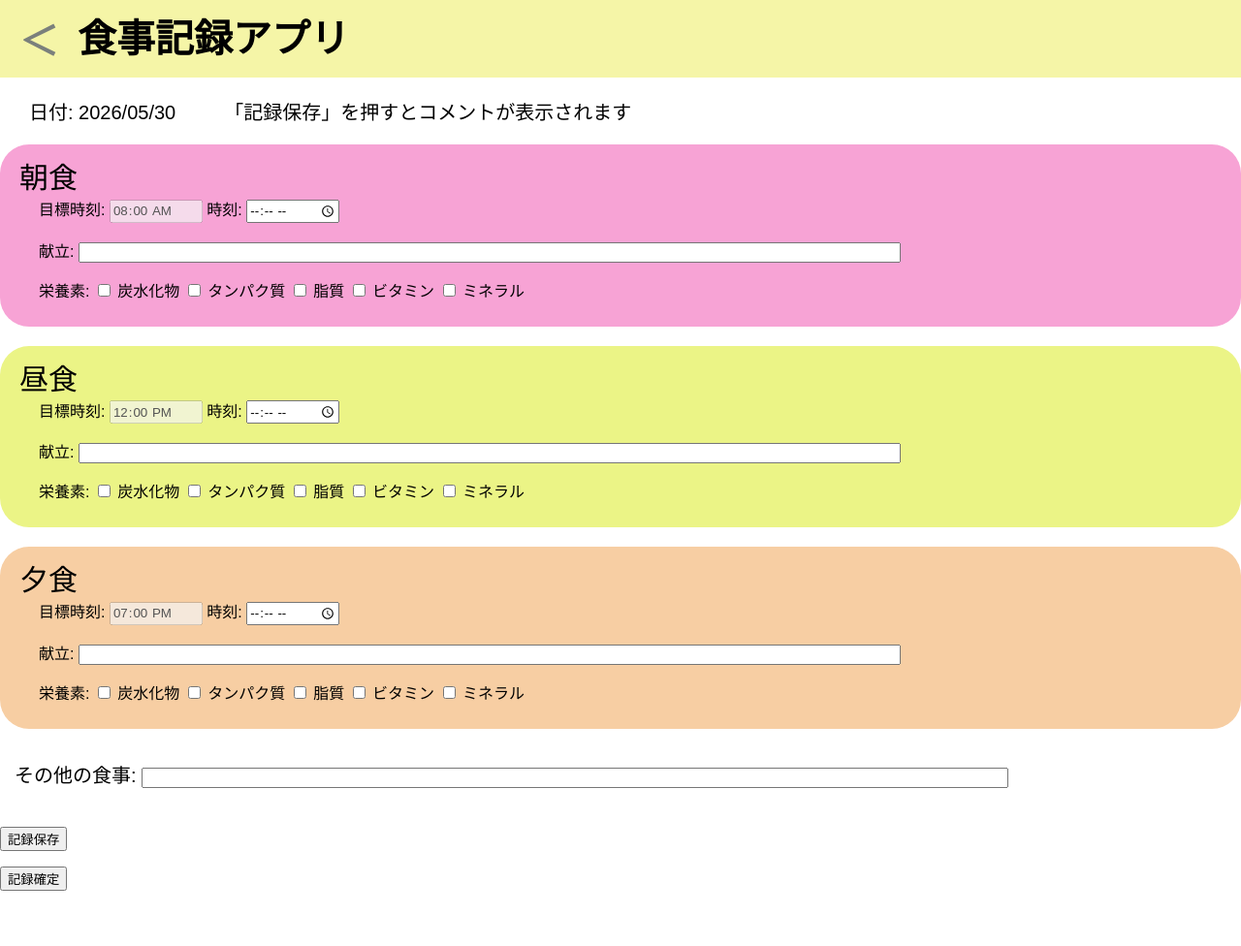
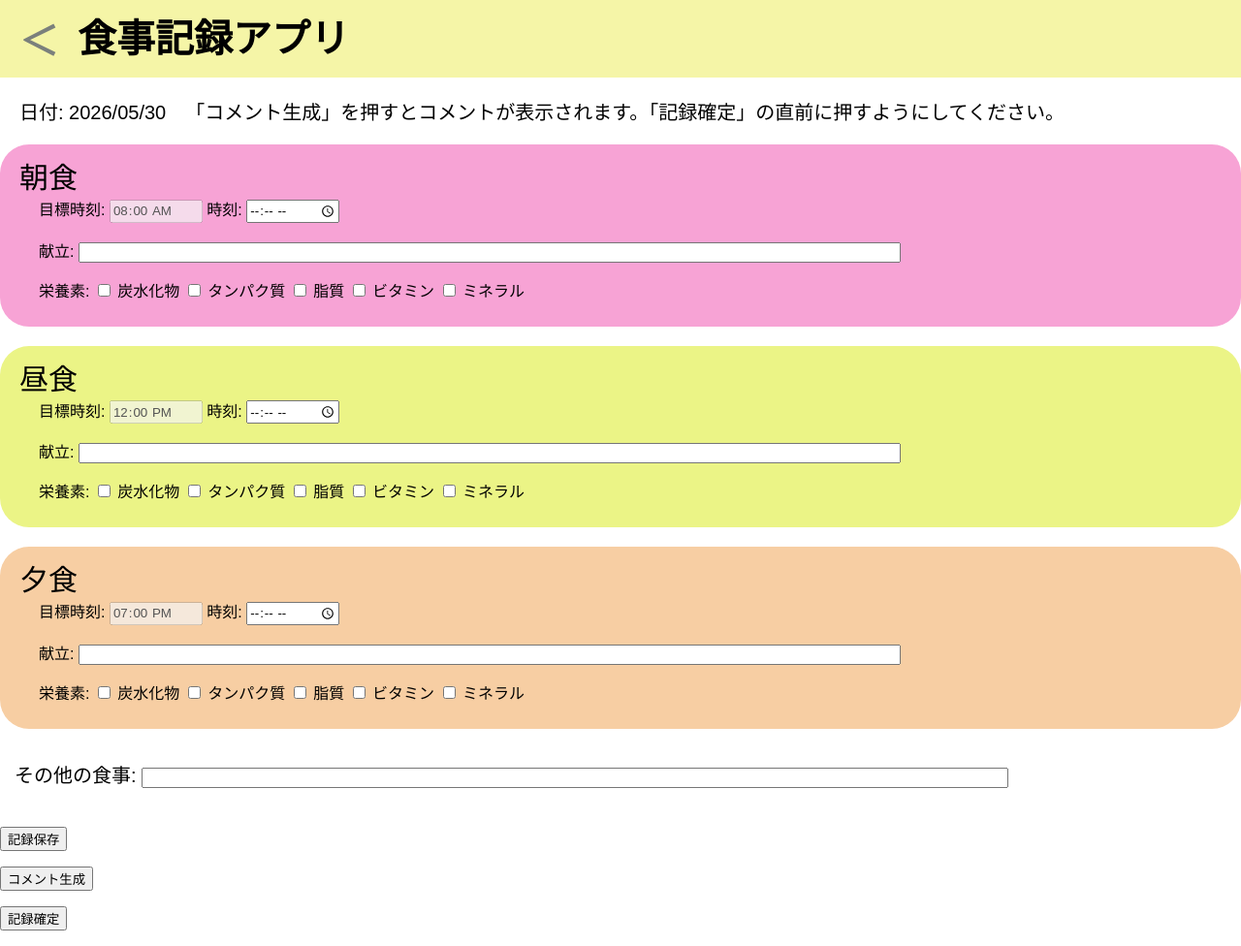
Before and after one commit to NakahashiRiko/Kokokara, a plain HTML site: page mealApp.html in a window 1280 px wide. Shown: the whole page at 97% size. Before the commit the page ends 935 px from the top, so only its background shows below. Drawn offline with Linux system fonts and the light colour scheme.

Commit message:
mealApp.htmlの変更点 ・「コメント生成」ボタンを作成
mealApp.jsの変更点
・「コメント生成」ボタンの動作の記述

```diff
--- a/frontEnd/src/js/mealApp.js
+++ b/frontEnd/src/js/mealApp.js
@@ -286,8 +286,20 @@ const finishBtn = document.getElementById('save_records_btn');
 
 //記録保存ボタンがクリックされたときの動作（ここで全体の指揮をとる）
 finishBtn.addEventListener('click', () => {
+    //-------------------------[機能7]ボタンを押すとその時点で記入済みの内容をdisabledにする-------------------------//
+    //朝昼夕の食事の内容をロックする関数を呼び出す。引数に食事の種類を入れる。朝昼夕でそれぞれ呼び出す。
+    lockMeal('breakfast');//朝食の内容をロックする。
+    lockMeal('lunch');//昼食の内容をロックする。
+    lockMeal('dinner');//夕食の内容をロックする。
+});
 
-    //-------------------------[機能7]食事回数と不足栄養素を合体させてコメント文を生成-------------------------//
+//-------------------------[機能8]コメント生成ボタンの動作-------------------------//
+//記録保存ボタンをHTMLから取得
+const commentBtn = document.getElementById('create_comment_btn');
+
+//コメント生成ボタンがクリックされた時の動作
+commentBtn.addEventListener('click', () => {
+    //-------------------------[機能9]食事回数と不足栄養素を合体させてコメント文を生成-------------------------//
     let todayMealCount = countMeals();//食事回数のカウントをする関数を呼び出す。これで食事回数が取得できた。
     let lackNutrientsArray = lackNutrients();//不足栄養素を求める関数を呼び出す。これで不足栄養素の配列が取得できた。
     let commentText = document.getElementById('comment');//コメント文を表示するフィールドを取得
@@ -298,10 +310,4 @@ finishBtn.addEventListener('click', () => {
     } else {
         commentText.textContent = `本日の食事は${todayMealCount}回でした。栄養素はパーフェクトです！明日もこの調子でいきましょう！`;
     }
-
-    //-------------------------[機能8]ボタンを押すとその時点で記入済みの内容をdisabledにする-------------------------//
-    //朝昼夕の食事の内容をロックする関数を呼び出す。引数に食事の種類を入れる。朝昼夕でそれぞれ呼び出す。
-    lockMeal('breakfast');//朝食の内容をロックする。
-    lockMeal('lunch');//昼食の内容をロックする。
-    lockMeal('dinner');//夕食の内容をロックする。
 });
--- a/mealApp.css
+++ b/mealApp.css
@@ -40,9 +40,9 @@ input{
 #subtitle{
     display: flex;/*フレックスボックスの指定。テキストが横並びで表示されるようになる。*/
     align-items: center;/*テキストを縦方向の中央に揃える。*/
-    gap: 50px;/*テキスト(要素)間の余白を自分で設定。*/
+    gap: 20px;/*テキスト(要素)間の余白を自分で設定。*/
     font-size: 20px;/*文字サイズの指定*/
-    padding: 0px 30px;/*上下の余白を0px(なし)、左右の余白を40px。*/
+    padding: 0px 20px;/*上下の余白を0px(なし)、左右の余白を40px。*/
 }
 
 /*朝食の記録欄のデザイン*/
--- a/mealApp.html
+++ b/mealApp.html
@@ -24,7 +24,7 @@
             <p id="date">日付</p>
 
             <!--コメント文が表示されるフィールド-->
-            <p id="comment">「記録保存」を押すとコメントが表示されます</p>
+            <p id="comment">「コメント生成」を押すとコメントが表示されます。「記録確定」の直前に押すようにしてください。</p>
         </div>
 
         <!---朝食の記録のグループ-->
@@ -110,6 +110,11 @@
             <button id="save_records_btn">記録保存</button>
         </p>
 
+        <!--コメント文を生成するボタン。1日のまとめとしてのコメント文なので「記録確定」ボタンを押す直前に押すのが望ましい。-->
+        <p>
+            <button id="create_comment_btn">コメント生成</button>
+        </p>
+
         <!--確定ボタン。画面右下に表示させるようにする。その日の入力が完了したらこれを押すようにしてもらう。-->
         <p>
             <button id="finish_today_btn">記録確定</button>
```
